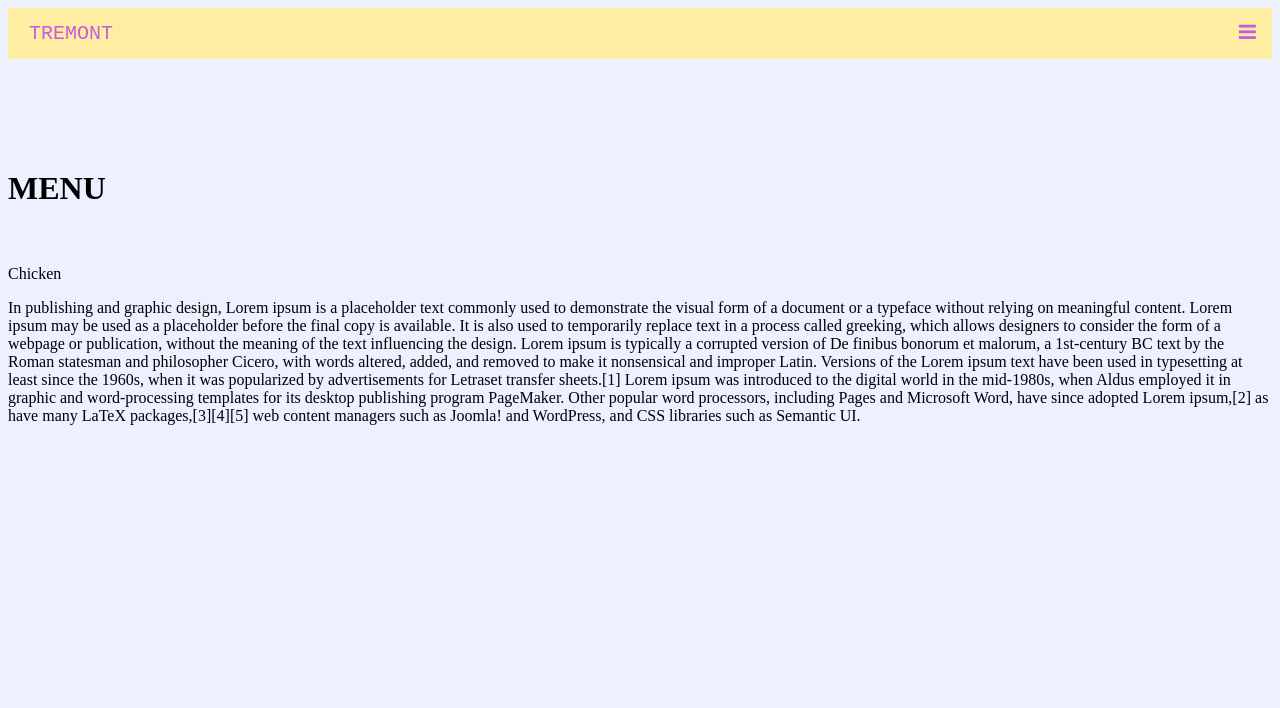
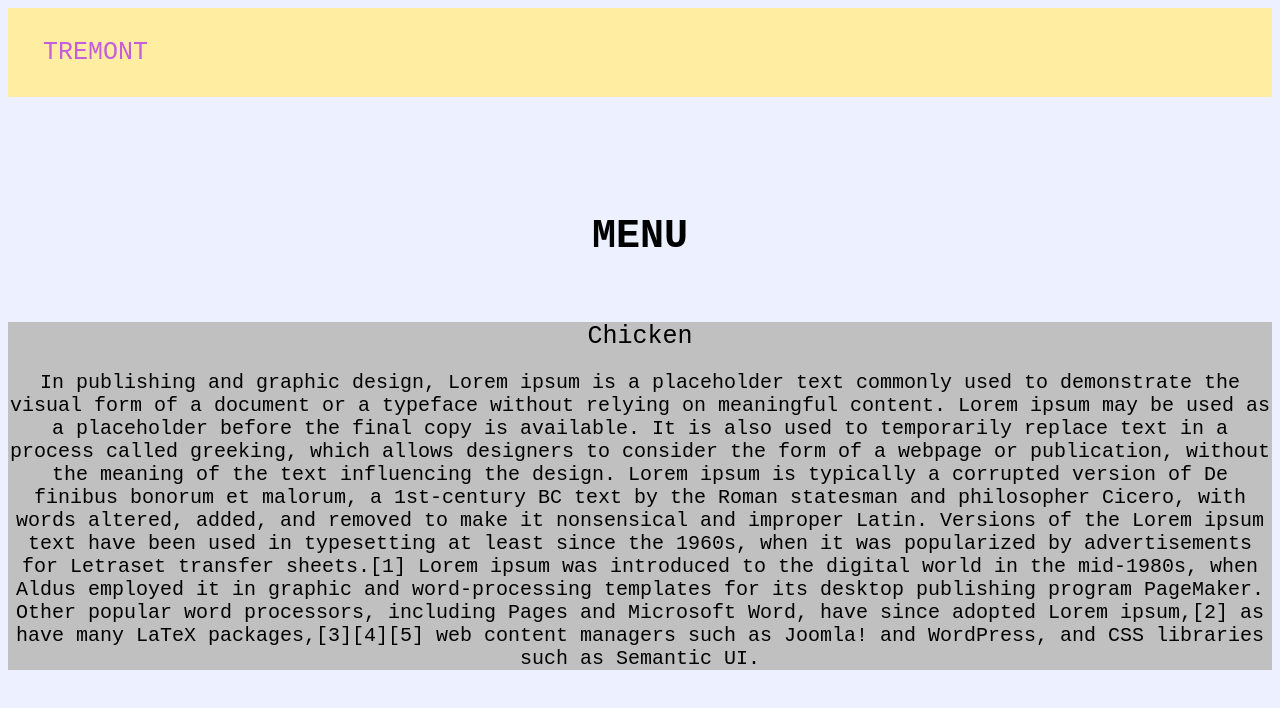
Before and after one commit to Samoliw/Restarurant, a plain HTML site: page index.html in a window 1280 px wide. Drawn offline with Linux system fonts and the light colour scheme.

Commit message:
Update index.css

```diff
--- a/index.css
+++ b/index.css
@@ -1,3 +1,4 @@
+
 body{
   background-color:#ECF0FF;
 }
@@ -5,26 +6,29 @@ body{
 
 .topnav {
   overflow: hidden;
-  background-color: #FFEEA1;
+  background-color: #FFEEA1;;
   position: relative;
   text-align:center;
+  width:100%;
+  border-radius:0%;
 }
 
 .topnav #myLinks {
-  display: none;
+  display:none;
 }
 
 .topnav a {
   color: #C65DDC;
-  padding: 14px 16px;
+  padding: 30px ;
   text-decoration: none;
-  font-size: 20px;
+  font-size: 25px;
   display: block;
   font-family:monospace;
 }
 
 .topnav a.icon {
-
+  background-color:#FFEEA1;
+  color:#C65DDC;
   display: block;
   position: absolute;
   right: 0;
@@ -39,3 +43,103 @@ body{
   background-color:#FFEEA1;
 
 }
+          h1{
+            font-size:40px;
+            text-align:center;
+            font-family:monospace;
+          }
+
+#main5{
+  background-color:silver;
+  height:20%;
+  text-align:center;
+            font-family:monospace;
+}
+
+#h2{
+  font-size:25px;
+}
+
+p{
+font-size:20px}
+
+
+
+
+@media(min-width:768px){
+
+body{
+  background-color:#ECF0FF;
+}
+
+
+.topnav {
+  overflow: hidden;
+  background-color: #FFEEA1;;
+  position: relative;
+  text-align:center;
+  width:100%;
+  border-radius:0%;
+
+}
+
+.topnav #myLinks {
+  display:none;
+}
+
+.topnav a {
+  color: #C65DDC;
+  padding: 30px ;
+  text-decoration: none;
+  font-size: 25px;
+  display: block;
+  font-family:monospace;
+
+
+}
+
+.topnav a.icon {
+  background-color:#FFEEA1;
+  color:#C65DDC;
+  display: block;
+  position: absolute;
+  right: 0;
+  top: 0;
+  display:none;
+
+}
+
+
+
+.active {
+  text-align:left;
+  margin-left:5px;
+  background-color:#FFEEA1;
+
+}
+          h1{
+            font-size:40px;
+            text-align:center;
+            font-family:monospace;
+          }
+
+#main5{
+  background-color:silver;
+  height:20%;
+  text-align:center;
+            font-family:monospace;
+}
+
+#h2{
+  font-size:25px;
+}
+
+p{
+font-size:20px}
+
+
+
+
+
+
+}
```
